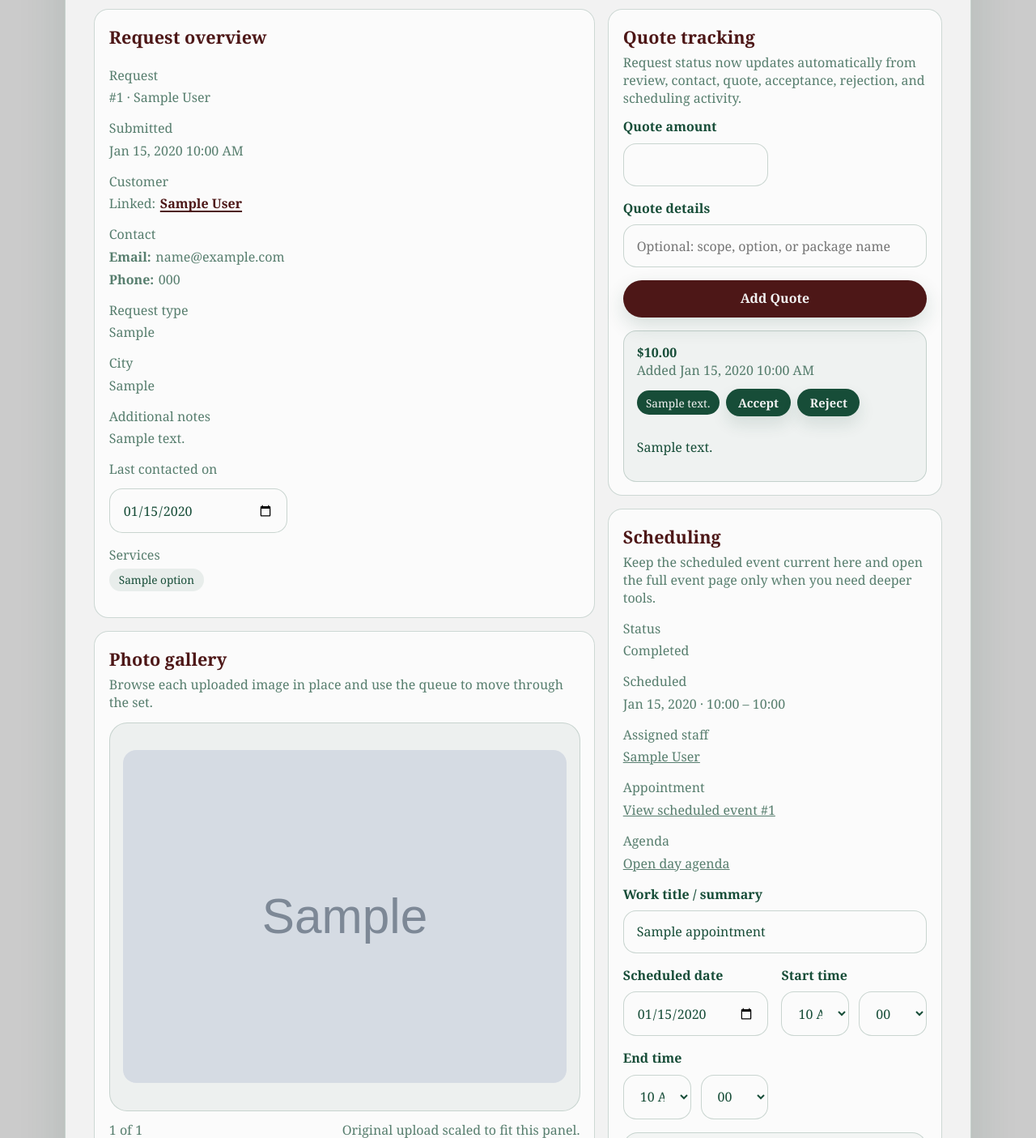
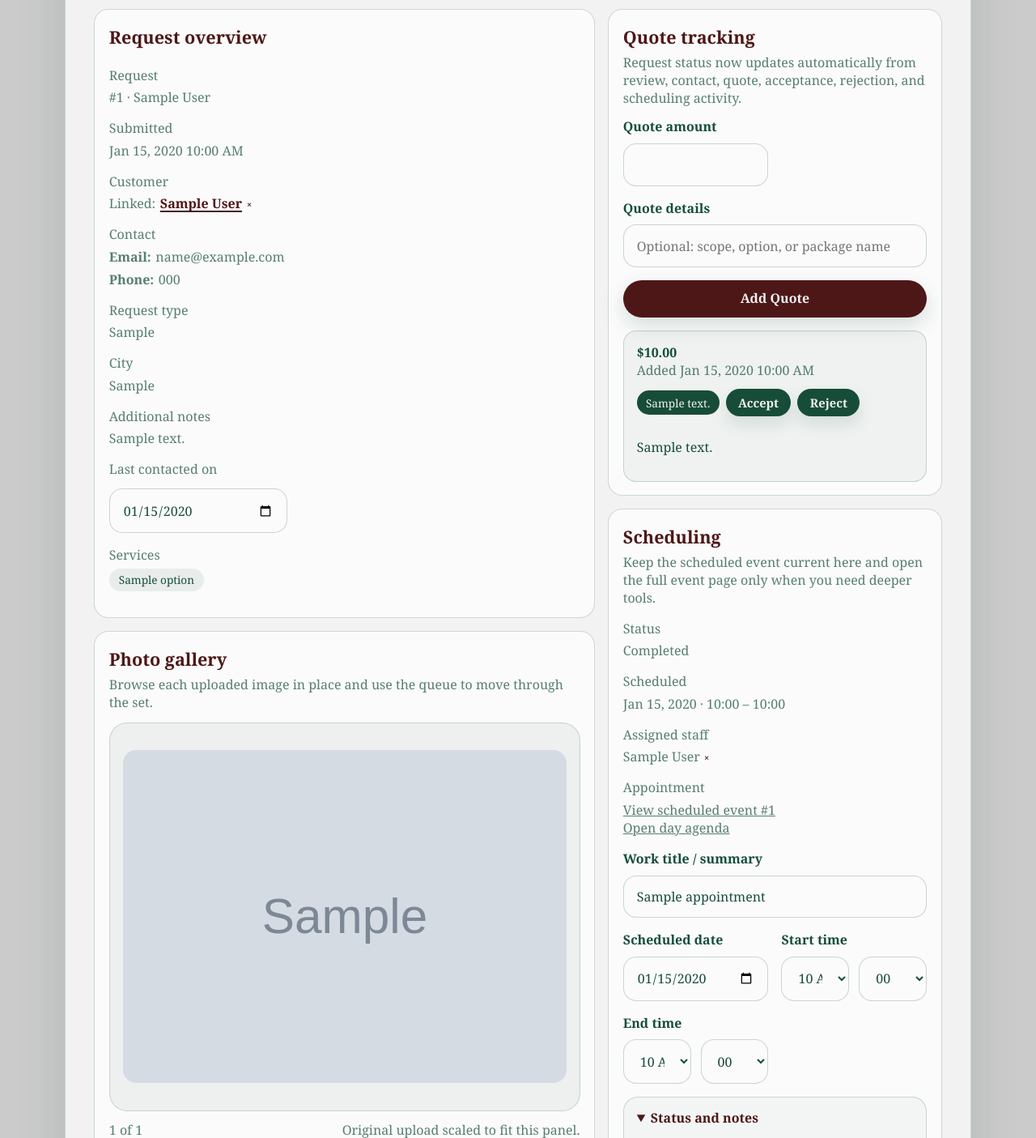
Before and after one commit to SkipeeMcghee/quoterequests, a Flask app: page /admin/requests/1 in a window 1280 px wide. Shown: the part 361-1766 px from the top of the page at 81% size. Run offline with Flask 3, Linux system fonts and the light colour scheme; a user stored in the database is signed in; tables that the repository leaves empty hold one stand-in row (values such as "Sample post"); grey boxes marked "Sample" are stand-in pictures; some libraries are stand-ins or nearby versions.

Commit message:
day 11 uiux improvements mostly to request details page and nav bar, most of which is in the previous commit, titled simply 'day 11'

```diff
--- a/app/admin/routes.py
+++ b/app/admin/routes.py
@@ -6,6 +6,7 @@ from flask_login import current_user, login_required
 from app.admin import bp
 from app.auth.routes import handle_admin_login
 from app.forms.admin import (
+    ActionForm,
     AppointmentForm,
     AppointmentStatusForm,
     CreateCustomerForm,
@@ -83,6 +84,7 @@ from app.services.admin_requests import (
     upload_customer_photos,
     update_last_contacted_on,
     update_request_note,
+    unlink_quote_request_from_customer,
 )
 
 
@@ -930,6 +932,34 @@ def assign_staff_to_appointment(appointment_id: int):
             flash(str(exc), "error")
     else:
         flash("Choose valid staff members before saving.", "error")
+
+    appointment = get_appointment(appointment_id)
+    return _redirect_after_inline_appointment_action(appointment)
+
+
+@bp.post("/appointments/<int:appointment_id>/remove-staff/<int:staff_member_id>")
+@login_required
+def remove_staff_from_appointment(appointment_id: int, staff_member_id: int):
+    if not current_app.config.get("ENABLE_SCHEDULING") or not current_app.config.get("ENABLE_STAFF_MANAGEMENT"):
+        return redirect(url_for("admin.dashboard"))
+
+    form = ActionForm(prefix=f"remove-staff-{staff_member_id}")
+    appointment = get_appointment(appointment_id)
+    if form.validate_on_submit():
+        assigned_staff_ids = [staff.id for staff in appointment.assigned_staff]
+        if staff_member_id not in assigned_staff_ids:
+            flash("Staff member is not assigned to this event.", "error")
+        else:
+            try:
+                set_appointment_staff_assignments(
+                    appointment_id,
+                    [assigned_id for assigned_id in assigned_staff_ids if assigned_id != staff_member_id],
+                )
+                flash("Staff member removed from the scheduled event.", "success")
+            except Exception as exc:
+                flash(str(exc), "error")
+    else:
+        flash("Invalid staff removal request.", "error")
 
     appointment = get_appointment(appointment_id)
     return _redirect_after_inline_appointment_action(appointment)
@@ -988,7 +1018,16 @@ def request_detail(request_id: int):
         for note in quote_request.notes
         if note.created_by == current_user.id
     }
-    delete_note_form = DeleteNoteForm(prefix="delete-note")
+    delete_note_forms = {
+        note.id: DeleteNoteForm(prefix=f"delete-note-{note.id}")
+        for note in quote_request.notes
+        if note.created_by == current_user.id
+    }
+    unlink_customer_form = ActionForm(prefix="unlink-customer")
+    remove_staff_forms = {
+        staff.id: ActionForm(prefix=f"remove-staff-{staff.id}")
+        for staff in (quote_request.current_appointment.assigned_staff if quote_request.current_appointment else [])
+    }
     link_customer_form = LinkCustomerForm(prefix="link-customer")
     link_customer_form.manual_customer_id.choices = [
         (0, "Choose an existing customer"),
@@ -1014,8 +1053,10 @@ def request_detail(request_id: int):
         note_form=note_form,
         request_quote_form=request_quote_form,
         quote_decision_forms=quote_decision_forms,
-        delete_note_form=delete_note_form,
+        delete_note_forms=delete_note_forms,
         edit_note_forms=edit_note_forms,
+        unlink_customer_form=unlink_customer_form,
+        remove_staff_forms=remove_staff_forms,
         last_contacted_form=last_contacted_form,
         appointment_form=appointment_form,
         appointment_status_form=appointment_status_form,
@@ -1204,6 +1245,25 @@ def link_customer_route(request_id: int):
             flash("Select an existing customer before linking.", "error")
     else:
         flash("Select an existing customer before linking.", "error")
+
+    return redirect(url_for("admin.request_detail", request_id=request_id, _anchor="customer-matching"))
+
+
+@bp.post("/requests/<int:request_id>/unlink-customer")
+@login_required
+def unlink_customer_route(request_id: int):
+    if not current_app.config.get("ENABLE_CUSTOMER_RECORDS"):
+        return redirect(url_for("admin.request_detail", request_id=request_id))
+
+    form = ActionForm(prefix="unlink-customer")
+    if form.validate_on_submit():
+        try:
+            unlink_quote_request_from_customer(request_id)
+            flash("Request unlinked from customer.", "success")
+        except Exception as exc:
+            flash(str(exc), "error")
+    else:
+        flash("Invalid unlink request.", "error")
 
     return redirect(url_for("admin.request_detail", request_id=request_id, _anchor="customer-matching"))
 
--- a/app/forms/admin.py
+++ b/app/forms/admin.py
@@ -25,6 +25,10 @@ class RequestQuoteForm(FlaskForm):
 
 class RequestQuoteDecisionForm(FlaskForm):
     submit = SubmitField("Save Decision")
+
+
+class ActionForm(FlaskForm):
+    pass
 
 
 class NoteForm(FlaskForm):
--- a/app/static/css/app.css
+++ b/app/static/css/app.css
@@ -376,6 +376,11 @@ textarea {
   margin: 0;
 }
 
+.customer-link-inline__action {
+  display: flex;
+  align-items: center;
+}
+
 .customer-link-inline__link {
   color: var(--accent-strong);
   font-weight: 700;
@@ -1145,6 +1150,97 @@ textarea {
   flex-wrap: wrap;
 }
 
+.note-action-link {
+  padding: 0;
+  border: 0;
+  background: transparent;
+  color: var(--accent-strong);
+  font: inherit;
+  font-size: 0.92rem;
+  font-weight: 600;
+  cursor: pointer;
+  text-decoration: underline;
+  text-decoration-thickness: 1px;
+  text-underline-offset: 0.16em;
+}
+
+.note-action-link:hover,
+.note-action-link:focus-visible {
+  color: var(--accent);
+  text-decoration-thickness: 2px;
+}
+
+.inline-remove-button {
+  display: inline-flex;
+  align-items: center;
+  justify-content: center;
+  width: 1.45rem;
+  height: 1.45rem;
+  padding: 0;
+  border: 1px solid rgba(var(--theme-brand-rgb), 0.18);
+  border-radius: 999px;
+  background: rgba(var(--theme-brand-rgb), 0.08);
+  color: var(--danger);
+  font: inherit;
+  font-size: 1rem;
+  font-weight: 700;
+  line-height: 1;
+  cursor: pointer;
+  transition: transform 0.15s ease, background-color 0.15s ease, border-color 0.15s ease, color 0.15s ease;
+}
+
+.inline-remove-button:hover,
+.inline-remove-button:focus-visible {
+  background: rgba(var(--theme-brand-rgb), 0.14);
+  border-color: rgba(var(--theme-brand-rgb), 0.26);
+  color: var(--danger);
+}
+
+.inline-remove-button--bare {
+  width: auto;
+  height: auto;
+  padding: 0;
+  border: 0;
+  border-radius: 0;
+  background: transparent;
+  font-size: 0.75rem;
+  line-height: 1;
+}
+
+.inline-remove-button--bare:hover,
+.inline-remove-button--bare:focus-visible {
+  background: transparent;
+  border-color: transparent;
+  color: rgba(var(--theme-brand-rgb), 0.7);
+}
+
+.inline-remove-button--bare:active {
+  background: transparent;
+  border-color: transparent;
+  color: rgba(var(--theme-accent-rgb), 0.92);
+}
+
+.removable-tag {
+  display: inline-flex;
+  align-items: center;
+  gap: 0.3rem;
+}
+
+.removable-tag__link {
+  color: inherit;
+  text-decoration: none;
+}
+
+.removable-tag__link:hover,
+.removable-tag__link:focus-visible {
+  text-decoration: underline;
+}
+
+.removable-tag__action {
+  display: inline-flex;
+  align-items: center;
+}
+
 .button-row,
 .button-group {
   display: flex;
--- a/app/templates/admin/request_detail.html
+++ b/app/templates/admin/request_detail.html
@@ -92,10 +92,14 @@
             <div id="customer-matching">
               <dt>Customer</dt>
               <dd>
-                <p class="customer-link-inline">
+                <div class="customer-link-inline">
                   <span class="customer-link-inline__label subtle-text">Linked:</span>
                   <a class="customer-link-inline__link" href="{{ url_for('admin.customer_detail', customer_id=quote_request.customer.id) }}">{{ quote_request.customer.primary_name or 'Unnamed customer' }}</a>
-                </p>
+                  <form method="post" action="{{ url_for('admin.unlink_customer_route', request_id=quote_request.id) }}" class="inline-form customer-link-inline__action" data-scroll-anchor="customer-matching">
+                    {{ unlink_customer_form.hidden_tag() }}
+                    <button type="submit" class="inline-remove-button inline-remove-button--bare" aria-label="Unlink customer">&times;</button>
+                  </form>
+                </div>
               </dd>
             </div>
           {% endif %}
@@ -310,7 +314,13 @@
                   {% if appointment.assigned_staff %}
                     <div class="tag-list">
                       {% for staff in appointment.assigned_staff %}
-                        <a href="{{ url_for('admin.staff_detail', staff_member_id=staff.id) }}" class="tag">{{ staff.display_name }}</a>
+                        <span class="tag removable-tag">
+                          <a href="{{ url_for('admin.staff_detail', staff_member_id=staff.id) }}" class="removable-tag__link">{{ staff.display_name }}</a>
+                          <form method="post" action="{{ url_for('admin.remove_staff_from_appointment', appointment_id=appointment.id, staff_member_id=staff.id, return_to='request') }}" class="inline-form removable-tag__action" data-scroll-anchor="scheduling">
+                            {{ remove_staff_forms[staff.id].hidden_tag() }}
+                            <button type="submit" class="inline-remove-button inline-remove-button--bare" aria-label="Remove {{ staff.display_name }} from scheduled event">&times;</button>
+                          </form>
+                        </span>
                       {% endfor %}
                     </div>
                   {% else %}
@@ -321,14 +331,13 @@
               {% endif %}
               <div>
                 <dt>Appointment</dt>
-                <dd><a href="{{ url_for('admin.appointment_detail', appointment_id=appointment.id, source='request', request_id=quote_request.id, date=appointment.scheduled_date.isoformat() if appointment.scheduled_date else None) }}">View scheduled event #{{ appointment.id }}</a></dd>
+                  <dd>
+                    <a href="{{ url_for('admin.appointment_detail', appointment_id=appointment.id, source='request', request_id=quote_request.id, date=appointment.scheduled_date.isoformat() if appointment.scheduled_date else None) }}">View scheduled event #{{ appointment.id }}</a>
+                    {% if appointment.scheduled_date %}
+                    <div><a href="{{ url_for('admin.calendar_day_view', year=appointment.scheduled_date.year, month=appointment.scheduled_date.month, day=appointment.scheduled_date.day) }}">Open day agenda</a></div>
+                    {% endif %}
+                  </dd>
               </div>
-              {% if appointment.scheduled_date %}
-              <div>
-                <dt>Agenda</dt>
-                <dd><a href="{{ url_for('admin.calendar_day_view', year=appointment.scheduled_date.year, month=appointment.scheduled_date.month, day=appointment.scheduled_date.day) }}">Open day agenda</a></dd>
-              </div>
-              {% endif %}
             </dl>
 
             <form method="post" action="{{ url_for('admin.edit_appointment_route', appointment_id=appointment.id, return_to='request') }}" class="stacked-form" data-scroll-anchor="scheduling">
@@ -473,10 +482,10 @@
                 </div>
                 {% if note.created_by == current_user.id %}
                   <div class="note-actions">
-                    <button type="button" class="btn btn-secondary btn-small note-edit-toggle" data-note-id="{{ note.id }}">Edit</button>
+                    <button type="button" class="note-action-link note-edit-toggle" data-note-id="{{ note.id }}" aria-expanded="false" aria-controls="note-edit-panel-{{ note.id }}">Edit</button>
                     <form method="post" action="{{ url_for('admin.delete_note_route', note_id=note.id) }}" class="inline-form" data-scroll-anchor="notes">
-                      {{ delete_note_form.hidden_tag() }}
-                      <button type="submit" class="btn btn-danger btn-small">Delete</button>
+                      {{ delete_note_forms[note.id].hidden_tag() }}
+                      <button type="submit" class="inline-remove-button inline-remove-button--bare" aria-label="Delete note">&times;</button>
                     </form>
                   </div>
                 {% endif %}
@@ -559,6 +568,20 @@
       lastContactedForm.submit();
     });
   }
+
+  document.querySelectorAll('.note-edit-toggle').forEach(function (toggle) {
+    toggle.addEventListener('click', function () {
+      const noteId = toggle.dataset.noteId;
+      const panel = document.getElementById('note-edit-panel-' + noteId);
+      if (!panel) {
+        return;
+      }
+
+      const willExpand = panel.classList.contains('hidden');
+      panel.classList.toggle('hidden');
+      toggle.setAttribute('aria-expanded', willExpand ? 'true' : 'false');
+    });
+  });
 
   document.querySelectorAll('[data-photo-gallery]').forEach(function (gallery) {
     const stageImage = gallery.querySelector('[data-gallery-stage]');
```
Also changed, not shown: app/services/admin_requests.py (+13 -0 lines), tests/test_quote_requests.py (+178 -21 lines).
